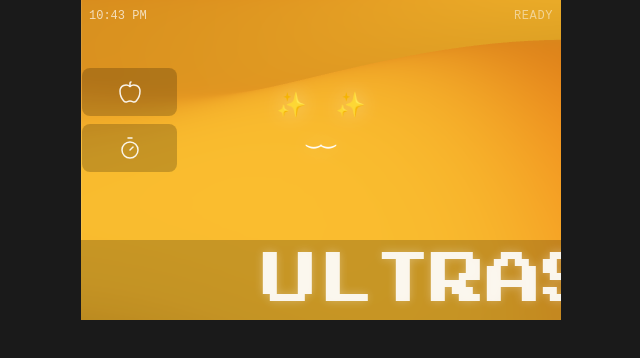
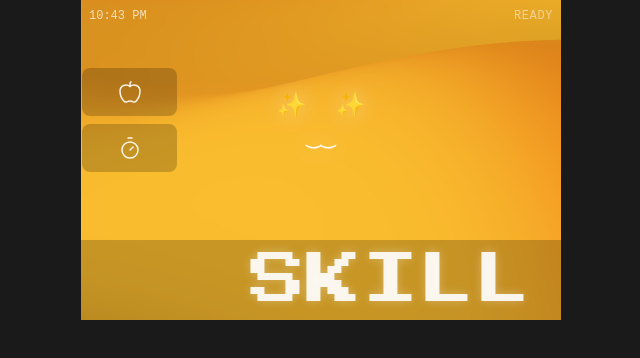
Before and after one commit to its-applekid/applekid-pi, a React (Vite) app: page / in a window 1280 px wide. Shown: the top 358 px of the page, without its empty margins (319-959 px from the left). Built offline with nearby package versions, Linux system fonts and the light colour scheme.

Commit message:
fix: shuffle messages, rotate through all before repeat, remove corporate vibes

```diff
--- a/src/components/ScrollingTicker.tsx
+++ b/src/components/ScrollingTicker.tsx
@@ -1,4 +1,5 @@
 import { useRef, useEffect, useState } from 'react'
+import { shuffleArray } from '../messages'
 
 interface ScrollingTickerProps {
   messages: string[]
@@ -8,44 +9,39 @@ interface ScrollingTickerProps {
 export function ScrollingTicker({ messages, speed = 10 }: ScrollingTickerProps) {
   const containerRef = useRef<HTMLDivElement>(null)
   const contentRef = useRef<HTMLDivElement>(null)
-  const [currentMessage, setCurrentMessage] = useState(() =>
-    messages[Math.floor(Math.random() * messages.length)]
-  )
+
+  // Shuffle messages and track current index
+  const [shuffledMessages, setShuffledMessages] = useState<string[]>(() => shuffleArray(messages))
+  const [currentIndex, setCurrentIndex] = useState(0)
   const [animationKey, setAnimationKey] = useState(0)
-  const lastMessageRef = useRef(currentMessage)
 
-  // Pick a new random message (different from last)
-  const pickNewMessage = () => {
-    if (messages.length <= 1) {
-      return messages[0] || ''
-    }
-    let newMessage: string
-    do {
-      newMessage = messages[Math.floor(Math.random() * messages.length)]
-    } while (newMessage === lastMessageRef.current && messages.length > 1)
-    lastMessageRef.current = newMessage
-    return newMessage
-  }
-
-  // Update message when messages array changes
+  // Reshuffle when messages array changes
   useEffect(() => {
-    const newMsg = pickNewMessage()
-    setCurrentMessage(newMsg)
+    setShuffledMessages(shuffleArray(messages))
+    setCurrentIndex(0)
     setAnimationKey(prev => prev + 1)
   }, [messages])
 
-  // Timer to change message after each scroll cycle
+  // Timer to advance to next message
   useEffect(() => {
     const interval = setInterval(() => {
-      const newMsg = pickNewMessage()
-      setCurrentMessage(newMsg)
+      setCurrentIndex(prev => {
+        const nextIndex = prev + 1
+        // If we've gone through all messages, reshuffle
+        if (nextIndex >= shuffledMessages.length) {
+          setShuffledMessages(shuffleArray(messages))
+          return 0
+        }
+        return nextIndex
+      })
       setAnimationKey(prev => prev + 1)
-    }, speed * 1000) // Match animation duration
+    }, speed * 1000)
 
     return () => clearInterval(interval)
-  }, [speed, messages])
+  }, [speed, messages, shuffledMessages.length])
 
   const [animationStyle, setAnimationStyle] = useState<React.CSSProperties>({})
+  const currentMessage = shuffledMessages[currentIndex] || messages[0] || ''
 
   useEffect(() => {
     if (containerRef.current && contentRef.current) {
--- a/src/messages.ts
+++ b/src/messages.ts
@@ -33,20 +33,15 @@ export const GM_MESSAGES = [
   'MODULAR',
   'INTEROP',
 
-  // Public goods / Impact
+  // Public goods
   'FUND PUBLIC GOODS',
   'RETRO FUNDING',
-  'IMPACT EQUALS PROFIT',
   'FOR THE PEOPLE',
-  'COLLECTIVE',
   'COORDINATION',
-  'ALIGN INCENTIVES',
   'POSITIVE SUM',
   'WIN WIN WIN',
-  'COMMON GOOD',
   'BUILD IN PUBLIC',
   'OPEN ACCESS',
-  'CREDIBLE NEUTRAL',
 
   // Positive vibes
   'GOOD VIBES ONLY',
@@ -54,7 +49,6 @@ export const GM_MESSAGES = [
   'BRIGHT DAYS',
   'STAY GOLDEN',
   'KEEP SHINING',
-  'RADIATE POSITIVITY',
   'SPREAD LOVE',
   'BE KIND',
   'STAY CURIOUS',
@@ -73,10 +67,8 @@ export const GM_MESSAGES = [
   'FLOW STATE',
   'IN THE ZONE',
   'TUNNEL VISION',
-  'EXECUTE',
   'SHIP IT',
   'BUILD BUILD BUILD',
-  'GRINDSET',
   'NO DAYS OFF',
   'RISE N GRIND',
   'EARLY BIRD',
@@ -92,7 +84,6 @@ export const GM_MESSAGES = [
   'ITS GIVING',
   'SLAY',
   'PERIODT',
-  'UNDERSTOOD THE ASSIGNMENT',
   'MAIN CHARACTER',
   'NPC BEHAVIOR',
   'TOUCH GRASS',
@@ -100,11 +91,15 @@ export const GM_MESSAGES = [
   'FEW UNDERSTAND',
   'COPE',
   'SEETHE',
-  'HAVE FUN STAYING POOR',
   'NGMI',
-  'HFSP',
   'SER THIS IS A WENDYS',
   'OK BOOMER',
+  'SKILL ISSUE',
+  'LEAST UNHINGED',
+  'RARE W',
+  'COMMON L',
+  'DOWN BAD',
+  'DOWN HORRENDOUS',
 
   // Crypto culture
   'HODL',
@@ -131,11 +126,11 @@ export const GM_MESSAGES = [
   'MANIFEST',
   'TRUST THE PROCESS',
   'ONE DAY AT A TIME',
-  'PROGRESS NOT PERFECTION',
   'KEEP GOING',
   'ALMOST THERE',
-  'SENDING ENERGY',
   'BLESS UP',
+  'WE HERE',
+  'MADE IT',
 ]
 
 export const POMODORO_WORK_MESSAGES = [
@@ -146,8 +141,6 @@ export const POMODORO_WORK_MESSAGES = [
   'DEEP WORK',
   'FLOW STATE',
   'GET IT',
-  'HUSTLE',
-  'EXECUTE',
   'SHIP IT',
   'BUILD',
   'CREATE',
@@ -187,12 +180,15 @@ export const STOPWATCH_MESSAGES = [
   'SPEEDRUN',
   'FAST',
   'ZOOM',
-  'TIME IS MONEY',
-  'EVERY SECOND',
   'TICK TOCK',
 ]
 
-// Get a random message from an array
-export function getRandomMessage(messages: string[]): string {
-  return messages[Math.floor(Math.random() * messages.length)]
+// Shuffle array using Fisher-Yates
+export function shuffleArray<T>(array: T[]): T[] {
+  const shuffled = [...array]
+  for (let i = shuffled.length - 1; i > 0; i--) {
+    const j = Math.floor(Math.random() * (i + 1))
+    ;[shuffled[i], shuffled[j]] = [shuffled[j], shuffled[i]]
+  }
+  return shuffled
 }
```
